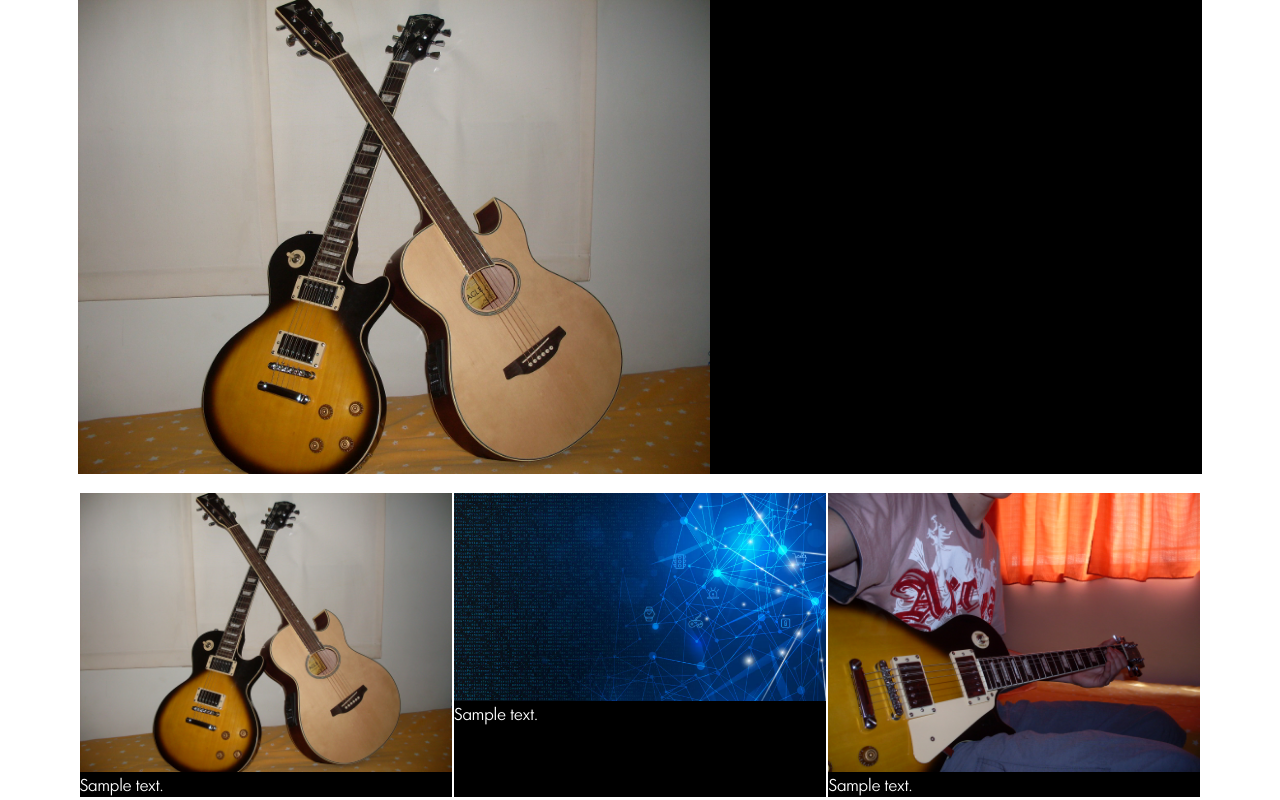
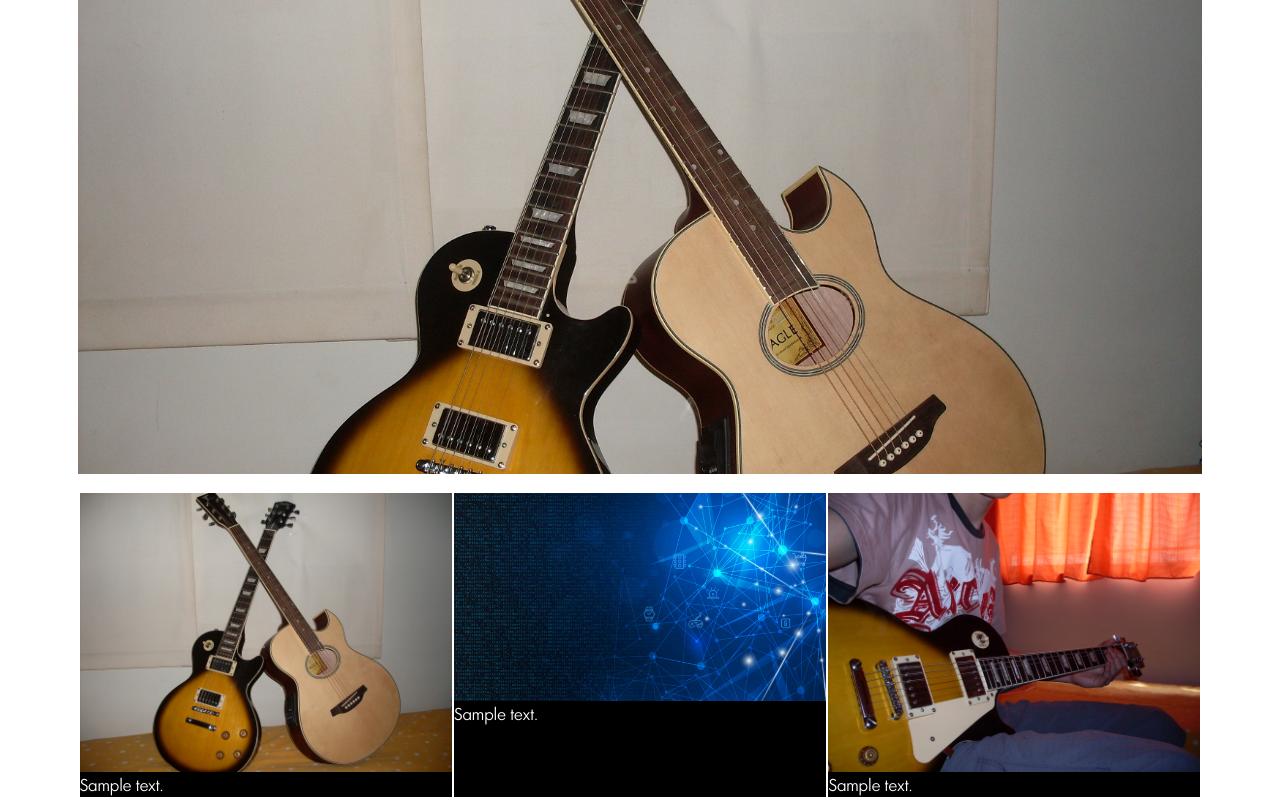
Before and after one commit to tuliovfarias/qdm-studios-site, a Django app: page / in a window 1280 px wide. Shown: the part 61-861 px from the top of the page. Run offline with Django 3.2, Linux system fonts and the light colour scheme; tables that the repository leaves empty hold one stand-in row (values such as "Sample post"); some libraries are stand-ins or nearby versions.

Commit message:
slide js fixed (no-animation)

```diff
--- a/blog/static/blog/index.css
+++ b/blog/static/blog/index.css
@@ -6,19 +6,20 @@
   grid-gap: 1rem;
 }
 
-#slide{
-  display: flex;
+.slide{
+  /* display: block; */
   /* justify-items: center; */
   /* position: relative; */
   overflow: hidden;
   background-color: rgb(0, 0, 0);
 }
 
-#slide a img{
+.photo img{
+  display:block;
   height: 100%;
   width: 100%;
-  object-fit: contain;
-  /* position: absolute; */
+  object-fit: cover;
+  /* object-fit: contain; */
 }
 
 #all_posts{
```
Also changed, not shown: blog/templates/blog/index.html (+14 -15 lines).
